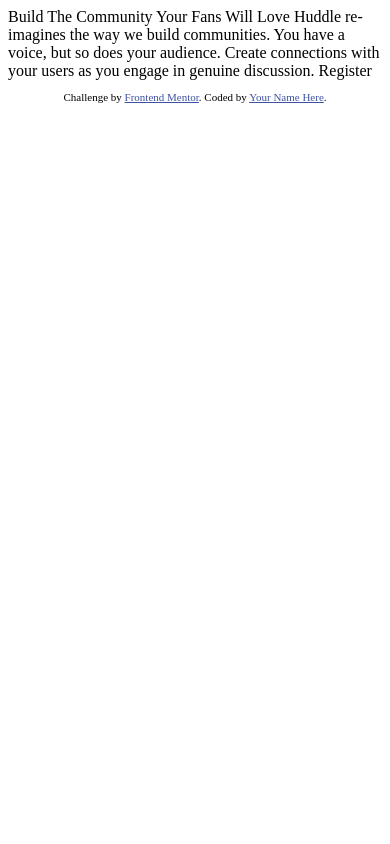
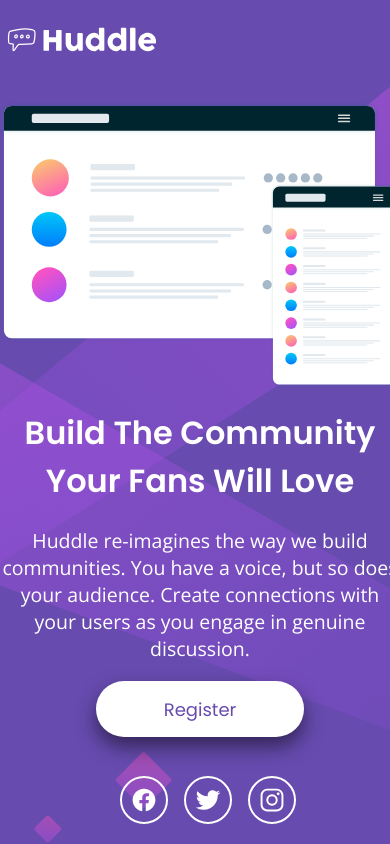
Before and after one commit to Developer-X-0001/huddle-landing-page-with-single-introductory-section, a plain HTML site: page index.html in a window 390 px wide. Drawn offline with nearby package versions, Linux system fonts and the light colour scheme.

Commit message:
finalized

```diff
--- a/index.html
+++ b/index.html
@@ -3,31 +3,34 @@
 <head>
   <meta charset="UTF-8">
   <meta name="viewport" content="width=device-width, initial-scale=1.0"> <!-- displays site properly based on user's device -->
-
+  <link rel="stylesheet" href="style.css">
   <link rel="icon" type="image/png" sizes="32x32" href="./images/favicon-32x32.png">
-
+  <script type="module" src="https://unpkg.com/ionicons@5.5.2/dist/ionicons/ionicons.esm.js"></script>
+  <script nomodule src="https://unpkg.com/ionicons@5.5.2/dist/ionicons/ionicons.js"></script>
   <title>Frontend Mentor | Huddle landing page with single introductory section</title>
 
-  <!-- Feel free to remove these styles or customise in your own stylesheet 👍 -->
-  <style>
-    .attribution { font-size: 11px; text-align: center; }
-    .attribution a { color: hsl(228, 45%, 44%); }
-  </style>
 </head>
 <body>
-
-  Build The Community Your Fans Will Love
-
-  Huddle re-imagines the way we build communities. You have a voice, but so does your audience.
-  Create connections with your users as you engage in genuine discussion.
-
-  Register
-
-  <footer>
-    <p class="attribution">
-      Challenge by <a href="https://www.frontendmentor.io?ref=challenge" target="_blank">Frontend Mentor</a>.
-      Coded by <a href="#">Your Name Here</a>.
-    </p>
-  </footer>
+  <main>
+    <div class="mainbody">
+      <div class="logodiv">
+        <img class="logo" src="/images/logo.svg" alt="">
+      </div>
+      <div class="information">
+        <img src="/images/illustration-mockups.svg" alt="">
+        <div class="desc">
+          <h1>Build The Community Your Fans Will Love</h1>
+          <p>Huddle re-imagines the way we build communities. You have a voice, but so does your audience.
+            Create connections with your users as you engage in genuine discussion.</p>
+          <button class="register">Register</button>
+        </div>
+      </div>
+      <div class="links">
+        <button class="facebook"><ion-icon name="logo-facebook"></ion-icon></button>
+        <button class="twitter"><ion-icon name="logo-twitter"></ion-icon></button>
+        <button class="instagram"><ion-icon name="logo-instagram"></ion-icon></button>
+      </div>
+    </div>
+  </main>
 </body>
 </html>
--- /dev/null
+++ b/style.css
@@ -0,0 +1,129 @@
+@import url('https://fonts.googleapis.com/css2?family=Open+Sans&family=Poppins:wght@400;600&display=swap');
+
+:root {
+    --violet: hsl(257, 40%, 49%);
+    --softmagenta: hsl(300, 69%, 71%);
+}
+
+body {
+    margin: 0;
+    background: url(/images/bg-desktop.svg) no-repeat center center fixed;
+    background-color: var(--violet);
+    -webkit-background-size: cover;
+    -moz-background-size: cover;
+    -o-background-size: cover;
+    background-size: cover;
+}
+main {
+    display: grid;
+    place-items: center;
+    min-height: 100vh;
+}
+.logo {
+    width: 15rem;
+}
+.mainbody {
+    height: 100vh;
+    display: flex;
+    flex-direction: column;
+    justify-content: space-evenly;
+}
+.information {
+    display: flex;
+    flex-direction: row;
+    width: 83rem;
+    justify-content: space-between;
+}
+.desc {
+    width: 35rem;
+}
+.desc h1 {
+    color: white;
+    font-family: 'Poppins', sans-serif;
+    font-weight: 600;
+    font-size: 3rem;
+}
+.desc p {
+    font-family: 'Open Sans', sans-serif;
+    font-size: 19.5px;
+    color: white;
+}
+.desc .register {
+    width: 13rem;
+    height: 3.5rem;
+    font-family: 'Poppins', sans-serif;
+    font-size: 18px;
+    color: var(--violet);
+    background-color: white;
+    cursor: pointer;
+    border: none;
+    border-radius: 2rem;
+    box-shadow: 0 10px 20px rgba(0, 0, 0, 0.5);
+}
+.desc .register:hover {
+    background-color: var(--softmagenta);
+    color: white;
+}
+.links {
+    display: flex;
+    justify-content: end;
+}
+.links button {
+    display: flex;
+    color: white;
+    align-items: center;
+    justify-content: center;
+    font-size: 26px;
+    background-color: transparent;
+    width: 3rem;
+    height: 3rem;
+    cursor: pointer;
+    margin-left: 1rem;
+    border-radius: 50%;
+    border: 2px solid white;
+}
+.links button:hover {
+    color: var(--softmagenta);
+    border-color: var(--softmagenta);
+}
+
+@media screen and (max-width: 900px) {
+    body {
+        background-image: url(/images/bg-mobile.svg);
+    }
+    .logodiv {
+        text-align: start;
+        width: 25rem;
+    }
+    .logo {
+        width: 10rem;
+    }
+    .mainbody {
+        text-align: center;
+        display: flex;
+        align-items: center;
+        flex-direction: column;
+        justify-content: space-around;
+    }
+    .information {
+        width: 25rem;
+        text-align: center;
+        display: flex;
+        align-items: center;
+        flex-direction: column;
+        justify-content: center;
+    }
+    .information img {
+        width: 25rem;
+    }
+    .desc h1 {
+        font-size: 32px;
+    }
+    .desc {
+        width: 25rem;
+    }
+    .links {
+        display: flex;
+        justify-content: center;
+    }
+}
```
Also changed, not shown: design/solution.png (added), 1 other file.
